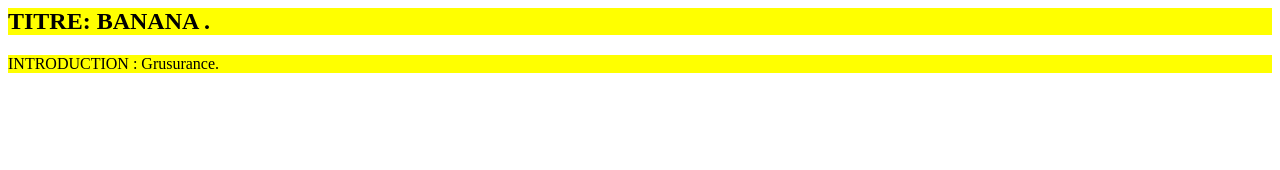
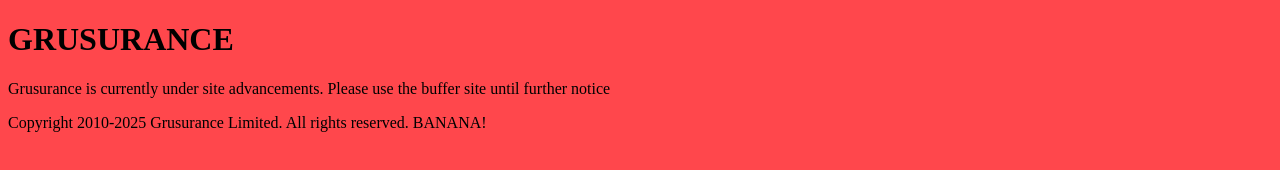
Before and after one commit to jrapsz12/jrapz123.github.io, a plain HTML site: page index.html in a window 1280 px wide. Drawn offline with Linux system fonts and the light colour scheme.

Commit message:
Update index.html

```diff
--- a/index.html
+++ b/index.html
@@ -1,9 +1,20 @@
-<style>
-.intro {
-  background-color: yellow;
-}
-</style>
+<!-- Exemple d'une page HTML de base -->
 
-<h2 class="intro">TITRE: BANANA .</h2>
+<!DOCTYPE html>
 
-<p class="intro">INTRODUCTION : Grusurance.</p>
+<html>
+
+	<head>
+		<meta charset="UTF-8">
+		<title>Exemple HTML</title>
+	</head>
+
+	<body style="background-color: #FF474C;">
+
+		<h1>GRUSURANCE</h1>
+		<p>Grusurance is currently under site advancements. Please use the buffer site until further notice</p>
+		<p>Copyright 2010-2025 Grusurance Limited. All rights reserved. BANANA!</p>
+
+	</body>
+
+</html>
```
